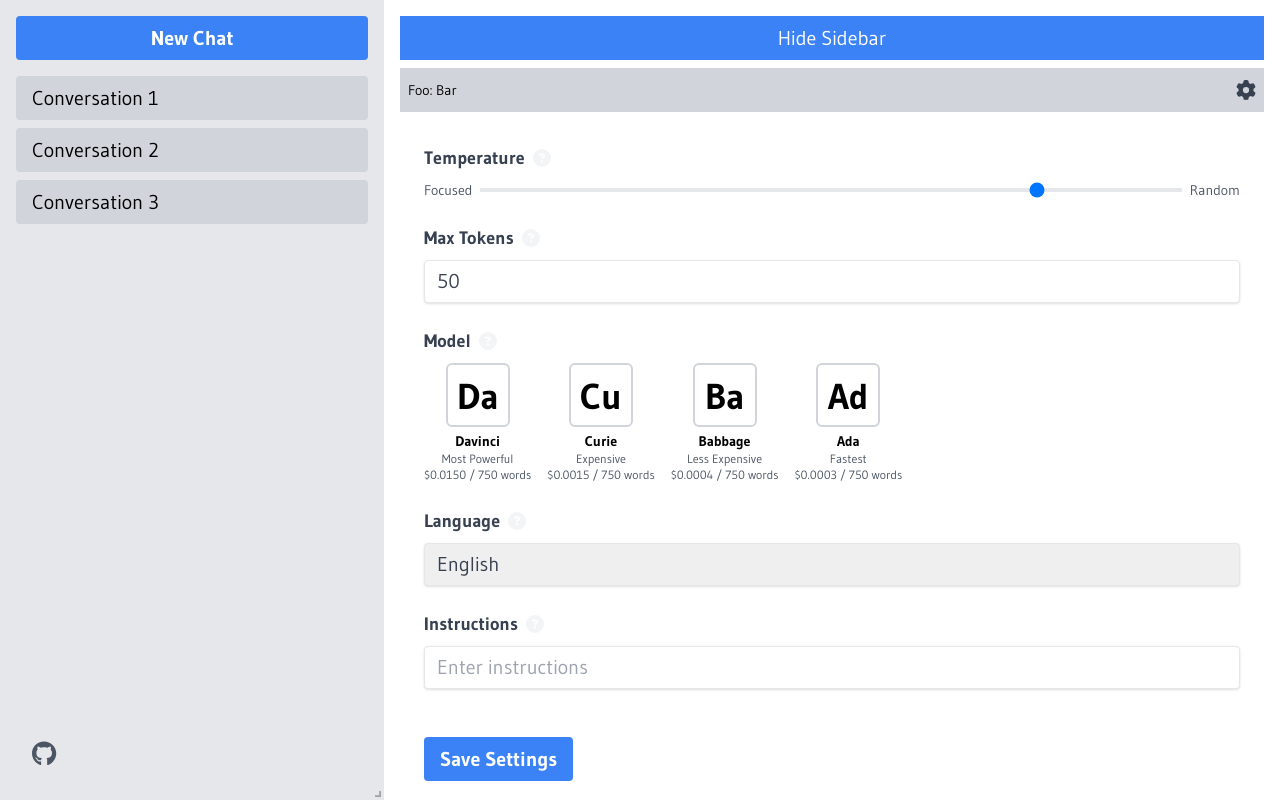
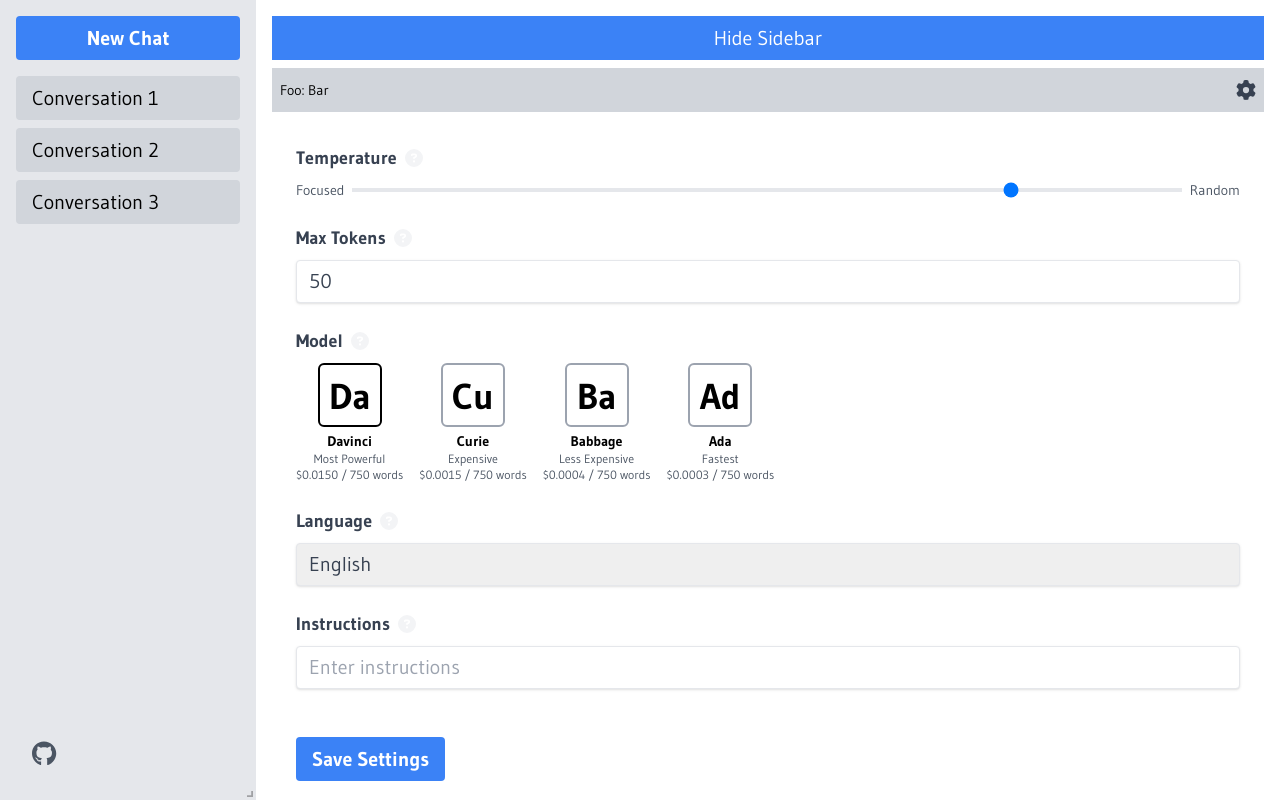
Before and after one commit to seancswanson/next-gpt, a Next.js app: page / in a window 1280 px wide. Both pictures are taken after a click on the button 1246 px from the left and 90 px from the top of the page. Built offline with nearby package versions, Linux system fonts and the light colour scheme.

Commit message:
Refactor ChatArea and ChatSettings components to allow for dynamic chat settings updates, and persist those settings in local storage - set chatSettings state with default values and update it on form submission in ChatSettings component

```diff
--- a/components/ChatArea/ChatArea.tsx
+++ b/components/ChatArea/ChatArea.tsx
@@ -8,6 +8,13 @@ interface PropData {
 
 const ChatArea = (props: PropData) => {
   const [userInput, setUserInput] = useState("");
+  const [chatSettings, setChatSettings] = useState({
+    temperature: 0.8,
+    maxTokens: 50,
+    model: "text-davinci-002",
+    language: "en",
+    instructions: ""
+  });
 
   const handleInputChange = (event: React.ChangeEvent<HTMLInputElement>) => {
     setUserInput(event.target.value);
@@ -16,7 +23,8 @@ const ChatArea = (props: PropData) => {
   const handleSubmit = (event: React.FormEvent) => {
     event.preventDefault();
     // Process the user input, e.g. send a request to the ChatGPT API
-    console.log("Submitted input:", userInput);
+    console.log("Submitted input:", userInput, chatSettings);
+
 
     // Clear the input field after submitting
     setUserInput("");
@@ -50,7 +58,7 @@ const ChatArea = (props: PropData) => {
   };
 
   const renderSettings = () => {
-    return <ChatSettings />;
+    return <ChatSettings chatSettings={chatSettings} setChatSettings={setChatSettings}/>;
   };
   return props.showSettings ? renderSettings() : renderChat();
 };
--- a/components/ChatSettings/ChatSettings.tsx
+++ b/components/ChatSettings/ChatSettings.tsx
@@ -1,6 +1,6 @@
 import { faQuestionCircle } from "@fortawesome/free-solid-svg-icons";
 import { FontAwesomeIcon } from "@fortawesome/react-fontawesome";
-import { useState } from "react";
+import { ChangeEvent,useEffect,useState } from "react";
 
 import GlossaryModal from "./GlossaryModal";
 
@@ -9,6 +9,19 @@ interface FormItemProps {
   htmlFor: string;
   children: React.ReactNode;
   onIconClick: () => void;
+}
+
+interface ChatSettingsObj {
+  temperature: number;
+  maxTokens: number;
+  model: string;
+  language: string;
+  instructions: string;
+}
+
+interface PropData {
+  chatSettings: ChatSettingsObj;
+  setChatSettings: (data: ChatSettingsObj) => void;
 }
 
 const FormItem = ({ label, htmlFor, children, onIconClick }: FormItemProps) => {
@@ -37,24 +50,29 @@ const FormItem = ({ label, htmlFor, children, onIconClick }: FormItemProps) => {
   );
 };
 
-const ChatSettings = () => {
+const ChatSettings = (props: PropData) => {
   const [openGlossaryModal, setOpenGlossaryModal] = useState(false);
-  const [formData, setFormData] = useState({
-    temperature: 0.8,
-    maxTokens: 50,
-    model: "text-davinci-002",
-    language: "en",
-    instructions: "",
-  });
+  const [modelToChange, setModelToChange] = useState("");
+  const [formData, setFormData] = useState(props.chatSettings);
 
-  const handleChange = (e: any) => {
+  const handleChange = (e: ChangeEvent<HTMLInputElement>, setting?: string) => {
+    if (setting === "model") {
+      setModelToChange(e.target.value);
+    }
+
     setFormData({ ...formData, [e.target.name]: e.target.value });
   };
 
-  const handleSubmit = (e: any) => {
+  useEffect(() => {
+    console.log("modelToChange", modelToChange);
+  }, [modelToChange]);
+
+  const handleSubmit = (e: ChangeEvent<HTMLFormElement>) => {
     e.preventDefault();
     // Save the formData JSON object to local storage
     localStorage.setItem("chatSettings", JSON.stringify(formData));
+
+    props.setChatSettings(formData);
     console.log(formData);
     // Or send it to a server if needed
     // axios.post("/api/save-settings", formData);
@@ -95,7 +113,7 @@ const ChatSettings = () => {
           <input
             className="focus:shadow-outline w-full appearance-none rounded border px-3 py-2 leading-tight text-gray-700 shadow focus:outline-none"
             id="max-tokens"
-            name="max-tokens"
+            name="maxTokens"
             type="number"
             placeholder="Enter max tokens"
             value={formData.maxTokens}
@@ -114,46 +132,57 @@ const ChatSettings = () => {
                 label: "Davinci",
                 cost: "Most Powerful",
                 price: 0.02,
+                isSelected: props.chatSettings.model === "text-davinci-002",
               },
               {
                 value: "text-curie-002",
                 label: "Curie",
                 cost: "Expensive",
                 price: 0.002,
+                isSelected: props.chatSettings.model === "text-curie-002",
               },
               {
                 value: "text-babbage-002",
                 label: "Babbage",
                 cost: "Less Expensive",
                 price: 0.0005,
+                isSelected: props.chatSettings.model == "text-babbage-002",
               },
               {
                 value: "text-ada-002",
                 label: "Ada",
                 cost: "Fastest",
                 price: 0.0004,
+                isSelected: props.chatSettings.model === "text-ada-002",
               },
-            ].map(({ value, label, cost, price }) => {
+            ].map(({ value, label, cost, price, isSelected }) => {
               const pricePer750Words = (price * 750) / 1000;
-
               return (
                 <label
                   key={value}
                   htmlFor={value}
                   className="flex cursor-pointer flex-col items-center"
                 >
-                  <div className="relative  h-16 w-16 rounded-md border-2 border-gray-300 p-1 ">
+                  <div
+                    className={`border-2 ${
+                      isSelected
+                        ? "border-black" // Add a different border color for the currently selected model
+                        : modelToChange === value
+                        ? "border-black border-dashed" // Add a different border color for the hovered model
+                        : "border-gray-400"
+                    } relative h-16 w-16 rounded-md p-1 hover:border-gray-700`}
+                  >
                     <span className="absolute left-0 top-[20%] w-full text-center text-4xl font-bold">
                       {label.slice(0, 2)}{" "}
                     </span>
                     <input
-                      className="h-full w-full cursor-pointer appearance-none rounded-md focus:border-blue-500 focus:ring-2 focus:ring-blue-500"
+                      className={`h-full w-full cursor-pointer appearance-none rounded-md focus:border-blue-500 focus:ring-2 focus:ring-blue-500 `}
                       type="radio"
                       id={value}
                       name="model"
                       value={value}
                       checked={formData.model === value}
-                      onChange={handleChange}
+                      onChange={(e) => handleChange(e, "model")}
                     />
                   </div>
                   <div className="mt-1 text-center">
--- a/pages/index.tsx
+++ b/pages/index.tsx
@@ -21,7 +21,7 @@ export default function Home() {
   const [sectionWidths, setSectionWidths] = useState<number[]>([]);
 
   useEffect(() => {
-    setSectionWidths([0.3, 0.7]);
+    setSectionWidths([0.2, 0.8]);
   }, []);
 
   const toggleSidebar = () => {
@@ -48,7 +48,7 @@ export default function Home() {
       {showSidebarLarge && (
         <ResizableSection
           width={sectionWidths[0] * window.innerWidth}
-          minWidth={100}
+          minWidth={300}
           onResize={handleResize(0)}
         >
           <div className="flex h-full flex-col bg-gray-200 p-4">
```
